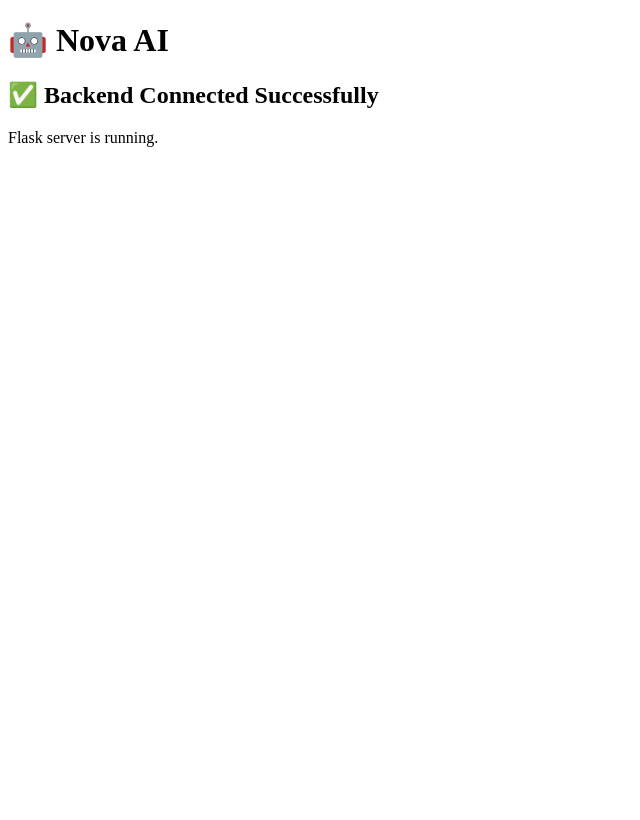
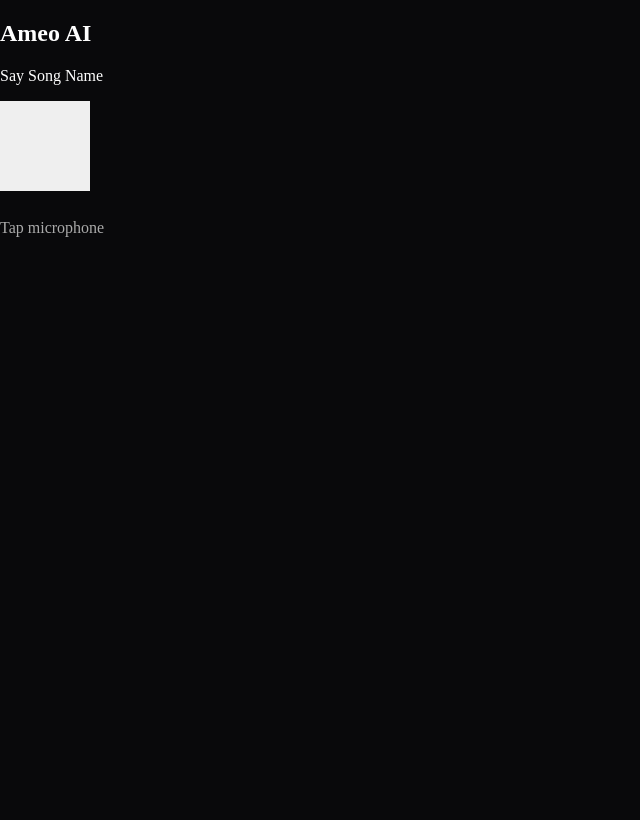
Before and after one commit to ameo05/Agent-AI, a Flask app: page / in a window 1280 px wide. Shown: the whole page, without its empty margins (0-640 px from the left). Before the commit the page ends 147 px from the top, so only its background shows below. Run offline with Flask 3, Linux system fonts and the light colour scheme.

Commit message:
Update index.html

```diff
--- a/app/templates/index.html
+++ b/app/templates/index.html
@@ -3,16 +3,67 @@
 
 <head>
     <title>Nova AI</title>
+    <style>
+        body{
+            margin: 0;
+            height: 100vh;
+            displaying: grid;
+            place-item:center;
+            background: #09090b;
+            color:white;
+            front-family:arial;
+        }
+
+        .card{
+            width: 300px;
+            padding: 350px;
+            text - aling:center;
+            background: #151518;
+            border: 1px solid #333;
+            border-radius:25px;
+        }
+
+        .mic{
+            width: 90px;
+            height: 90px;
+            border: 0px;
+            border-radius: 50;
+            font-size: 35pc;
+            cursor:pointer;
+        }
+
+        .status{
+            margin-top:25px;
+            color:#aaa;
+        }
+
+        .song{
+            margin-top:10px;
+            font-size:13px;
+        }
+
+        .listening{
+            transform:scale(1.1);
+            box-shadow:0 0 0 10px #ffffff18;
+        }
+        </style>
 </head>
-
 <body>
 
-    <h1>🤖 Nova AI</h1>
+<div class="class">
 
-    <h2>✅ Backend Connected Successfully</h2>
+    <h2>Ameo AI</h2>
 
-    <p>Flask server is running.</p>
+    <p> Say Song Name </p>
 
+    <button id = "mic" class="mic">
+    </button>
+
+    <div id = "status" class="status">
+        Tap microphone
+    </div>
+
+    <div id="song" class"song"></div>
 </body>
 
 </html>
```
